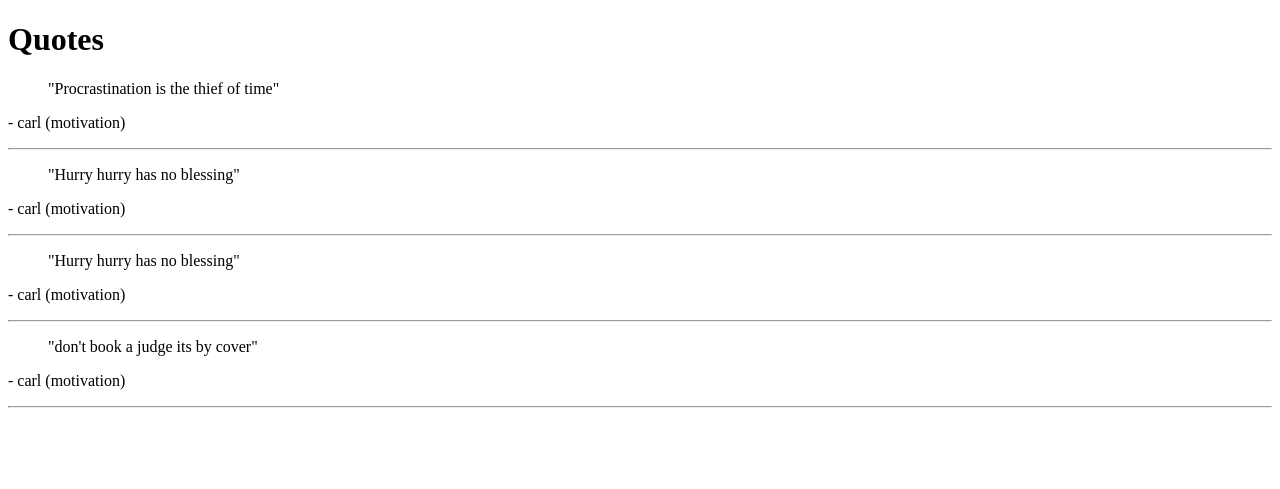
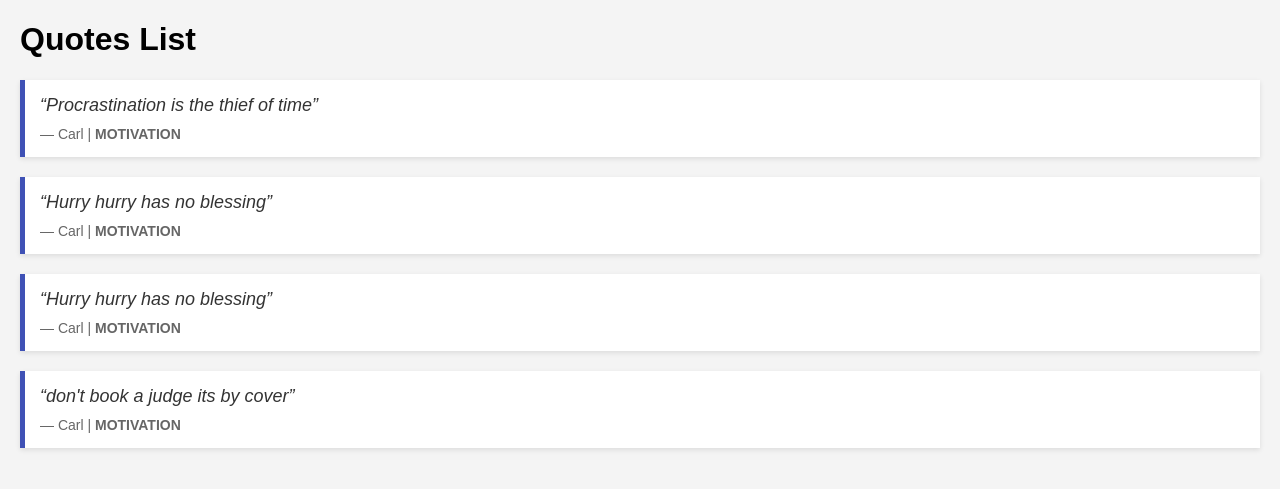
Before and after one commit to Sick-Carlito/python-journey, a Django app: template django/bondweb/quotes/templates/quotes/quote_list.html in a window 1280 px wide. Shown: the top 489 px of the page. Run offline with Django 4.2, Linux system fonts and the light colour scheme; the template is opened without the code that fills it: values that come from a table or form of the project are taken from there, others are empty; data comes from the database, SQL or seed files in the repository.

Commit message:
added static files and filters

```diff
--- /dev/null
+++ b/django/bondweb/quotes/static/css/style.css
@@ -0,0 +1,27 @@
+/* style.css – for quote app */
+
+body {
+    font-family: Arial, sans-serif;
+    margin: 20px;
+    background-color: #f4f4f4;
+}
+
+.quote-box {
+    background-color: white;
+    border-left: 5px solid #3f51b5;
+    padding: 15px;
+    margin-bottom: 20px;
+    box-shadow: 0 2px 5px rgba(0,0,0,0.1);
+}
+
+.quote-text {
+    font-size: 18px;
+    font-style: italic;
+    color: #333;
+}
+
+.quote-meta {
+    margin-top: 10px;
+    font-size: 14px;
+    color: #666;
+}
--- a/django/bondweb/quotes/templates/quotes/quote_list.html
+++ b/django/bondweb/quotes/templates/quotes/quote_list.html
@@ -1,18 +1,29 @@
+{% load static %}  <!-- Load static tag -->
+
 <!DOCTYPE html>
 <html>
 <head>
-    <title>Quote List</title>
+    <title>Quotes</title>
+    <link rel="stylesheet" href="{% static 'css/style.css' %}">
 </head>
 <body>
-    <h1>Quotes</h1>
-    {% for quote in quotes %}
-        <div>
-            <blockquote>"{{ quote.text }}"</blockquote>
-            <p>- {{ quote.author.name }} ({{ quote.category.name }})</p>
-        </div>
-        <hr>
-    {% empty %}
+
+    <h1>Quotes List</h1>
+
+    {% if quotes %}
+        {% for quote in quotes %}
+            <div class="quote-box">
+                <div class="quote-text">
+                    “{{ quote.text|truncatewords:15 }}”
+                </div>
+                <div class="quote-meta">
+                    — {{ quote.author|title }} | <strong>{{ quote.category|upper }}</strong>
+                </div>
+            </div>
+        {% endfor %}
+    {% else %}
         <p>No quotes available.</p>
-    {% endfor %}
+    {% endif %}
+
 </body>
 </html>
```
